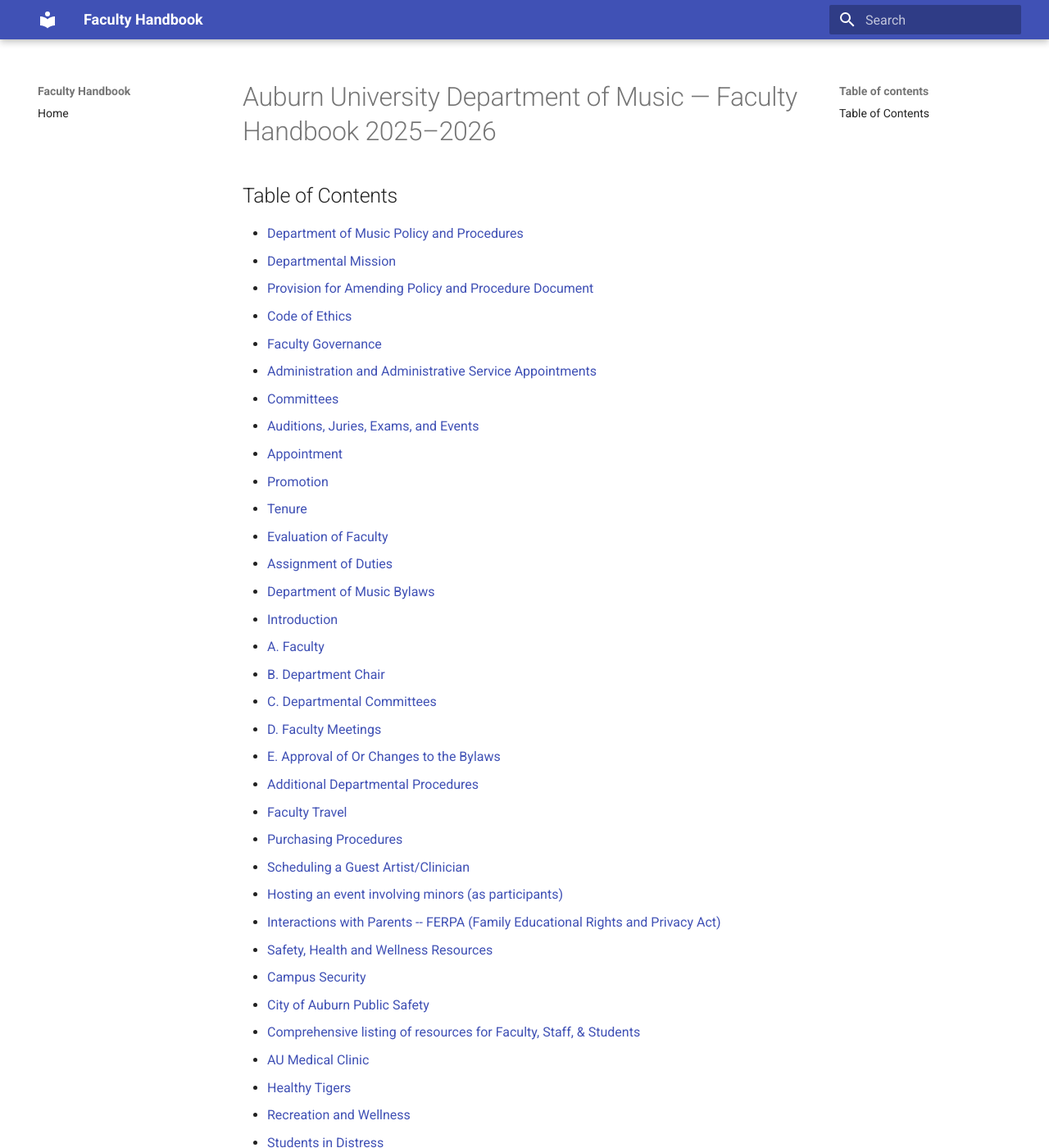
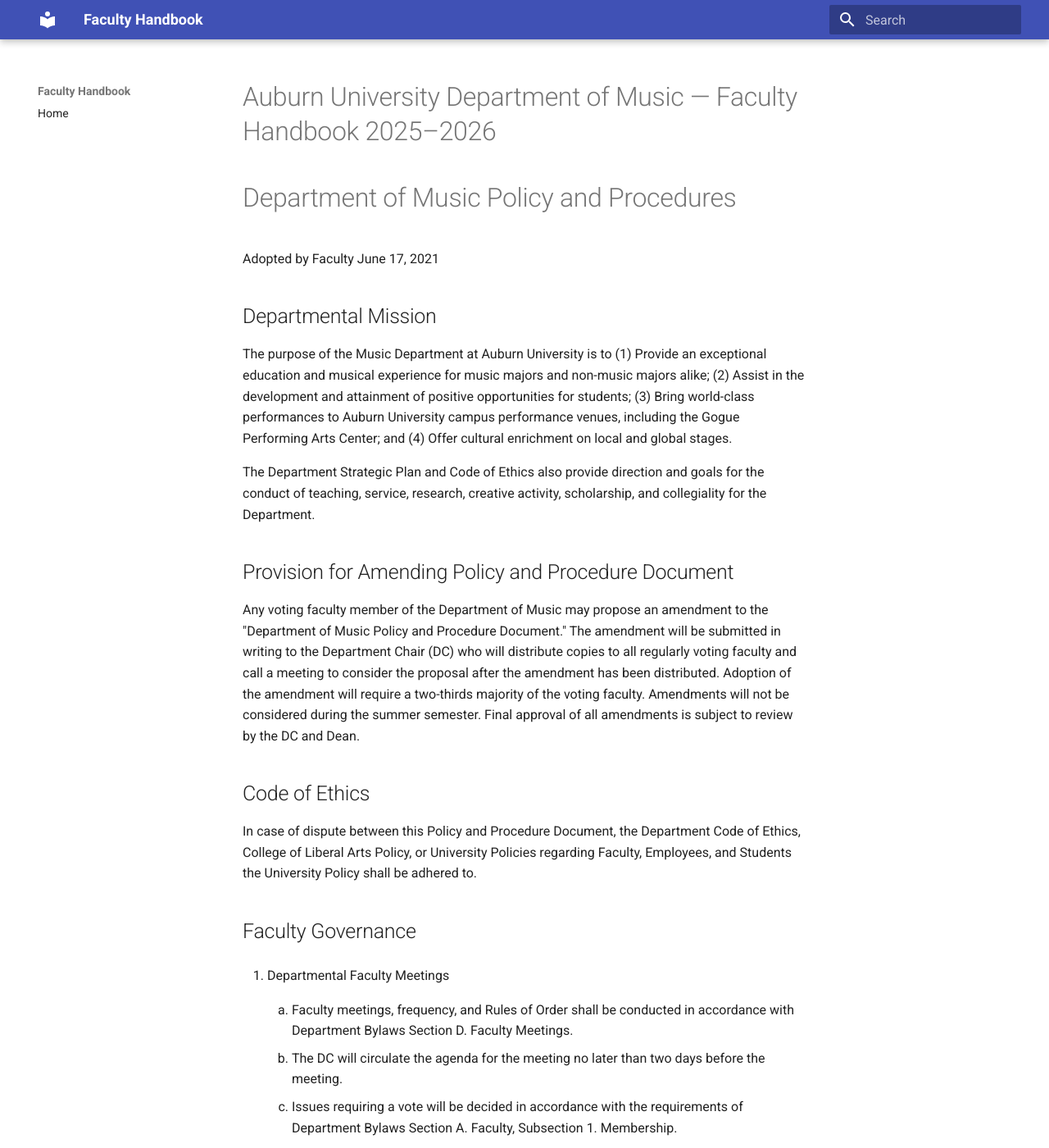
Before and after one commit to schasemoore/aufaculty-handbook, an MkDocs documentation site: the page built from docs/index.md, in a window 1280 px wide and 1400 px high. Shown: the whole window at 82% size. Built offline with MkDocs 1.6.1 and Material for MkDocs 9.7.7, drawn with Linux system fonts in a browser that asks for light colours; some of the changed text lies outside the part shown.

Commit message:
Remove Table of Contents from index.md
Removed the Table of Contents from the Faculty Handbook.

```diff
--- a/docs/index.md
+++ b/docs/index.md
@@ -3,54 +3,6 @@
 ---
 
 # Auburn University Department of Music — Faculty Handbook 2025–2026
-
-## Table of Contents
-
-- [Department of Music Policy and Procedures](#department-of-music-policy-and-procedures)
-  - [Departmental Mission](#departmental-mission)
-  - [Provision for Amending Policy and Procedure Document](#provision-for-amending-policy-and-procedure-document)
-  - [Code of Ethics](#code-of-ethics)
-  - [Faculty Governance](#faculty-governance)
-  - [Administration and Administrative Service Appointments](#administration-and-administrative-service-appointments)
-  - [Committees](#committees)
-  - [Auditions, Juries, Exams, and Events](#auditions-juries-exams-and-events)
-  - [Appointment](#appointment)
-  - [Promotion](#promotion)
-  - [Tenure](#tenure)
-  - [Evaluation of Faculty](#evaluation-of-faculty)
-  - [Assignment of Duties](#assignment-of-duties)
-- [Department of Music Bylaws](#department-of-music-bylaws)
-  - [Introduction](#introduction)
-  - [A. Faculty](#a-faculty)
-  - [B. Department Chair](#b-department-chair)
-  - [C. Departmental Committees](#c-departmental-committees)
-  - [D. Faculty Meetings](#d-faculty-meetings)
-  - [E. Approval of Or Changes to the Bylaws](#e-approval-of-or-changes-to-the-bylaws)
-- [Additional Departmental Procedures](#additional-departmental-procedures)
-  - [Faculty Travel](#faculty-travel)
-  - [Purchasing Procedures](#purchasing-procedures)
-  - [Scheduling a Guest Artist/Clinician](#scheduling-a-guest-artistclinician)
-  - [Hosting an event involving minors (as participants)](#hosting-an-event-involving-minors-as-participants)
-  - [Interactions with Parents -- FERPA (Family Educational Rights and Privacy Act)](#interactions-with-parents-ferpa-family-educational-rights-and-privacy-act)
-- [Safety, Health and Wellness Resources](#safety-health-and-wellness-resources)
-  - [Campus Security](#campus-security)
-  - [City of Auburn Public Safety](#city-of-auburn-public-safety)
-  - [Comprehensive listing of resources for Faculty, Staff, & Students](#comprehensive-listing-of-resources-for-faculty-staff-students)
-  - [AU Medical Clinic](#au-medical-clinic)
-  - [Healthy Tigers](#healthy-tigers)
-  - [Recreation and Wellness](#recreation-and-wellness)
-  - [Students in Distress](#students-in-distress)
-- [Department of Music Collaborative Pianist Guidelines](#department-of-music-collaborative-pianist-guidelines)
-  - [Access to Collaborative Piano Services](#access-to-collaborative-piano-services)
-  - [Voice Students](#voice-students)
-  - [Instrumental Students](#instrumental-students)
-  - [All Students](#all-students)
-  - [Student Responsibilities](#student-responsibilities)
-  - [Cancellation Policy](#cancellation-policy)
-- [Conflict Resolution & Code of Ethics](#conflict-resolution-code-of-ethics)
-- [Department of Music Code of Ethics](#department-of-music-code-of-ethics)
-
----
 
 # Department of Music Policy and Procedures
 
```
